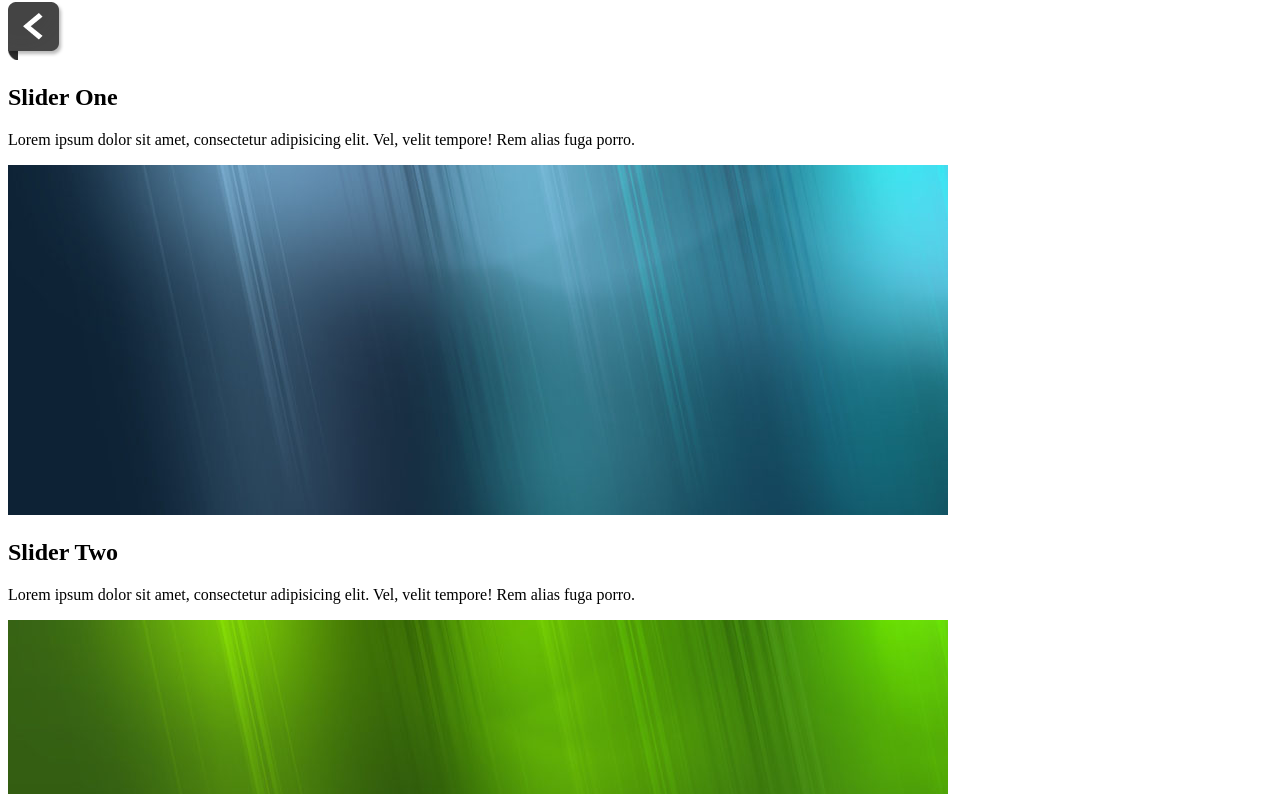
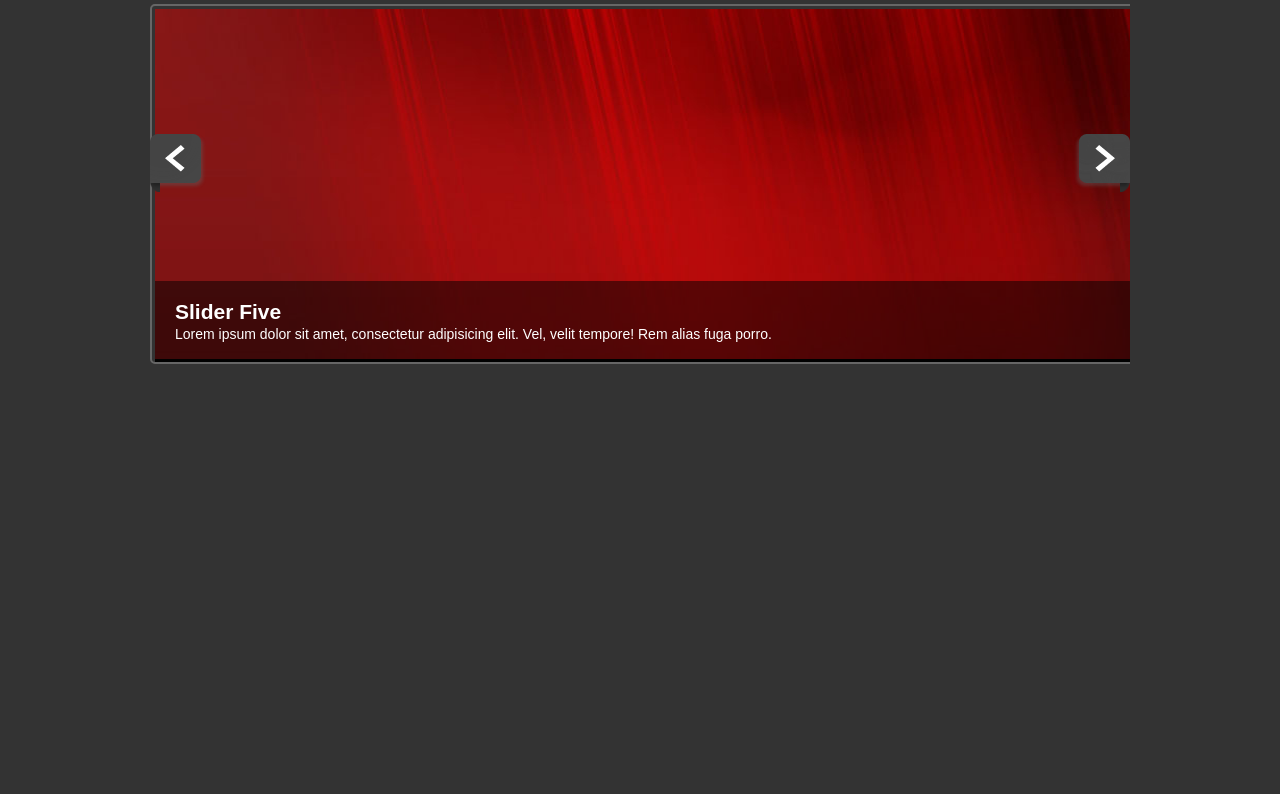
Before and after one commit to SimasDei/jQuery-three, a plain HTML site: page index.html in a window 1280 px wide. Shown: the part 78-872 px from the top of the page. After the commit the page ends 800 px from the top, so only its background shows below. Drawn offline with nearby package versions, Linux system fonts and the light colour scheme.

Commit message:
add styling

```diff
--- a/css/style.css
+++ b/css/style.css
@@ -0,0 +1,75 @@
+* {
+  margin: 0;
+  padding: 0;
+}
+
+body {
+  font-family: Arial, Helvetica, sans-serif;
+  font-size: 14px;
+  color: #fff;
+  background-color: #333;
+  line-height: 1.6em;
+}
+
+a {
+  color: #fff;
+  text-decoration: none;
+}
+
+h1 {
+  text-align: center;
+  margin-bottom: 20px;
+}
+
+#container {
+  width: 980px;
+  margin: 40px auto;
+  overflow: hidden;
+}
+
+#slider {
+  width: 980px;
+  height: 350px;
+  position: relative;
+  overflow: hidden;
+  float: left;
+  padding: 3px;
+  border: #666 solid 2px;
+  border-radius: 5px;
+}
+
+#slider img {
+  width: 980px;
+  height: 350px;
+}
+
+.slide {
+  position: absolute;
+}
+
+.slide-copy {
+  position: absolute;
+  bottom: 0;
+  left: 0;
+  padding: 20px;
+  background-color: #7f7f7f;
+  background: rgba(0, 0, 0, 0.5);
+  width: 100%;
+}
+
+#prev,
+#next {
+  float: left;
+  margin-top: 130px;
+  cursor: pointer;
+  position: relative;
+  z-index: 100;
+}
+
+#prev {
+  margin-right: -56px;
+}
+
+#next {
+  margin-left: -66px;
+}
--- a/index.html
+++ b/index.html
@@ -18,7 +18,7 @@
       <header>
         <h1>jQuery Content Slider</h1>
       </header>
-      <img src="img/arrow-left.png" alt="Arrow Left" />
+      <img id="prev" src="img/arrow-left.png" alt="Arrow Left" />
       <div id="slider">
         <div class="slide active">
           <div class="slide-copy">
@@ -71,7 +71,7 @@
           <img src="img/slide5.jpg" alt="Slide One" />
         </div>
       </div>
-      <img src="img/arrow-right.png" alt="Arrow Right" />
+      <img id="next" src="img/arrow-right.png" alt="Arrow Right" />
     </div>
   </body>
 </html>
```
